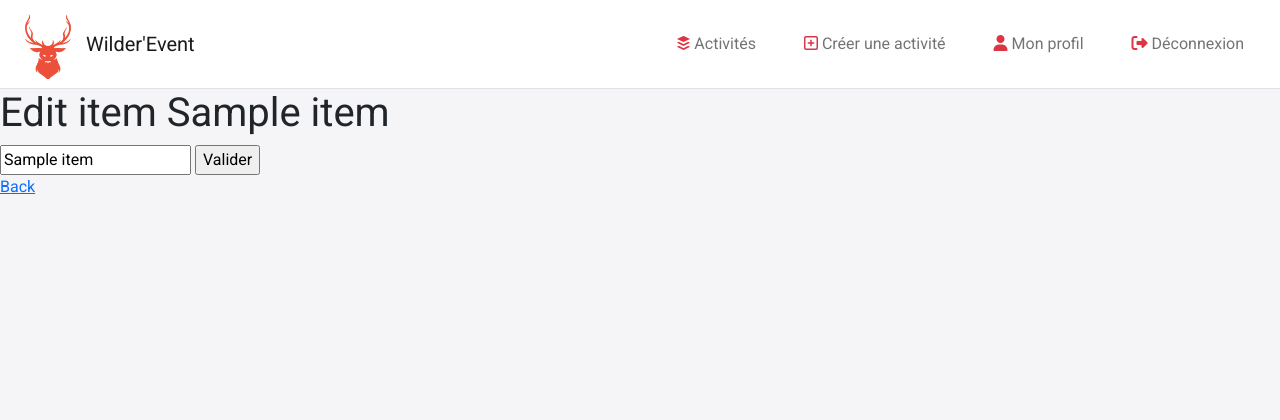
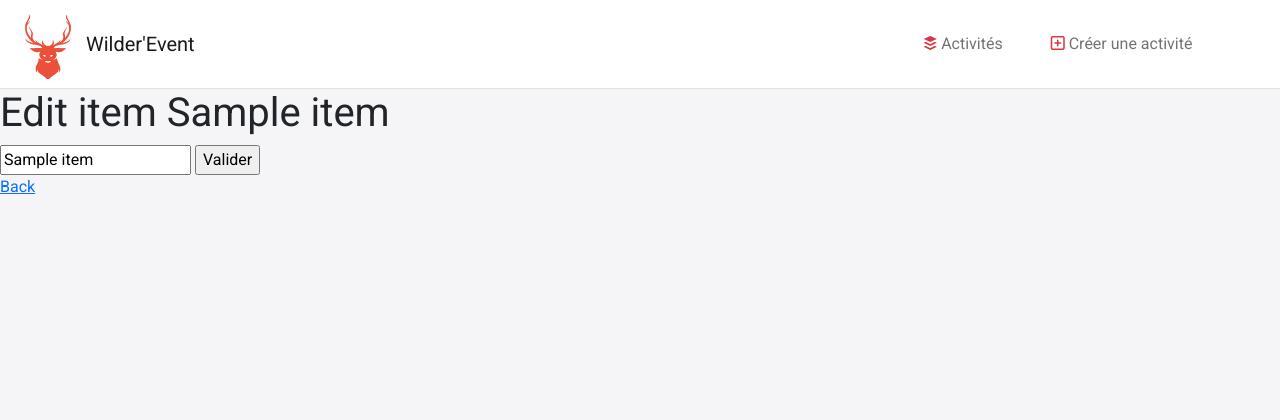
Before and after one commit to WildCodeSchool/bordeaux-p2-202109-damieux, a PHP site: template src/View/Item/edit.html.twig in a window 1280 px wide. Shown: the top 420 px of the page. Run offline with PHP 8.4, Linux system fonts and the light colour scheme; the template is opened without the code that fills it: most values are stand-ins (such as "Sample title", 1, 10 or a date in 2020); some libraries are stand-ins or nearby versions.

Commit message:
update registerController and navbar

```diff
--- a/src/Controller/RegisterController.php
+++ b/src/Controller/RegisterController.php
@@ -27,8 +27,7 @@ class RegisterController extends AbstractController
             $registerManager = new RegisterManager();
             $userData = $registerManager->selectOneByEmail($_POST['mail']);
             if (password_verify($_POST['password'], $userData['password'])) {
-                var_dump('ok');
-                //  $_SESSION['register'] = $userData;
+                $_SESSION['register'] = $userData;
             } else {
                 var_dump('not ok');
             }
--- a/src/View/Components/_navBar.html.twig
+++ b/src/View/Components/_navBar.html.twig
@@ -12,8 +12,10 @@
             <div class="navbar-nav">
                 <a class="nav-link m-3" href="#"><i class="fab fa-buffer text-danger"></i> Activités</a>
                 <a class="nav-link m-3" href="/activity/addActivity"><i class="far fa-plus-square text-danger"></i> Créer une activité</a>
-                <a class="nav-link m-3" href="/profil?id={{ session.user.id }}"><li class="fas fa-user text-danger"></li> Mon profil</a>
+                {% if session.register is not empty %}
+                <a class="nav-link m-3" href="/userData/profil?id={{ session.register.id }}"><li class="fas fa-user text-danger"></li>Mon profil</a>
                 <a class="nav-link m-3" href="/logout"><i class="fas fa-sign-out-alt text-danger"></i> Déconnexion</a>
+                {% endif %}
 
             </div>
         </div>
```
